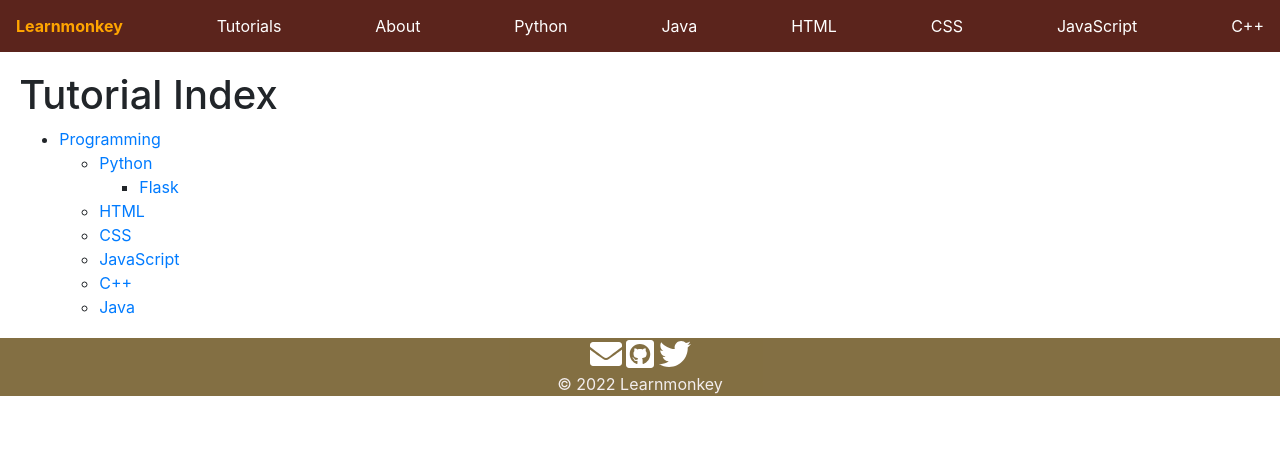
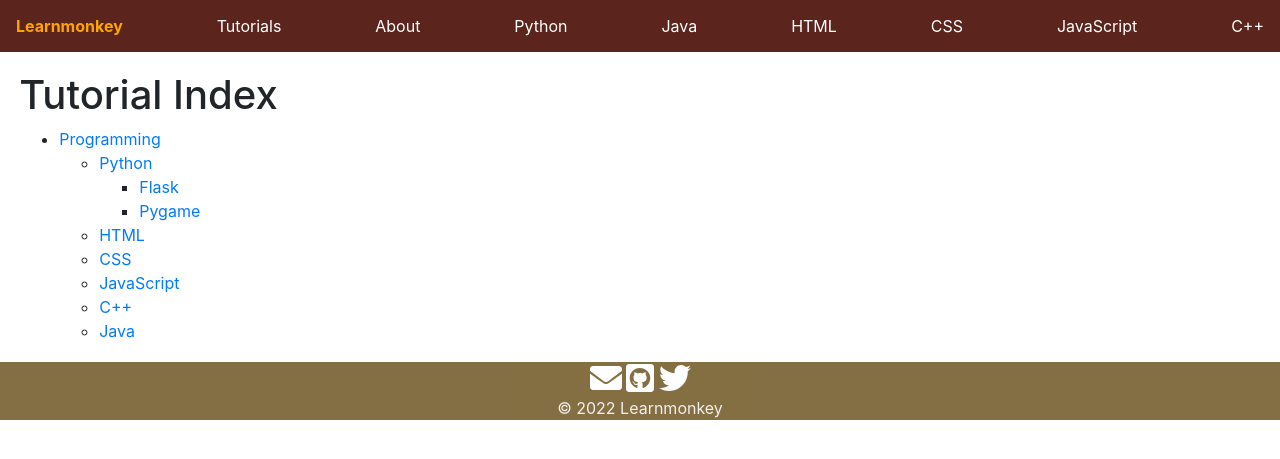
Before and after one commit to learnmonkey/learnmonkey.github.io, a Jekyll site: the page built from tutorial-index.html, in a window 1280 px wide. Shown: the top 459 px of the page. Built offline with Jekyll 4.4.1, drawn with Linux system fonts in a browser that asks for light colours.

Commit message:
pygame update everything

```diff
--- a/tutorial-index.html
+++ b/tutorial-index.html
@@ -11,6 +11,7 @@ layout: default
             <li><a href="/programming/python/">Python</a>
                 <ul>
                     <li><a href="/programming/python/flask/">Flask</a></li>
+                    <li><a href="/programming/python/pygame/">Pygame</a></li>
                 </ul>
             </li>
             <li><a href="/programming/html/">HTML</a></li>
```
